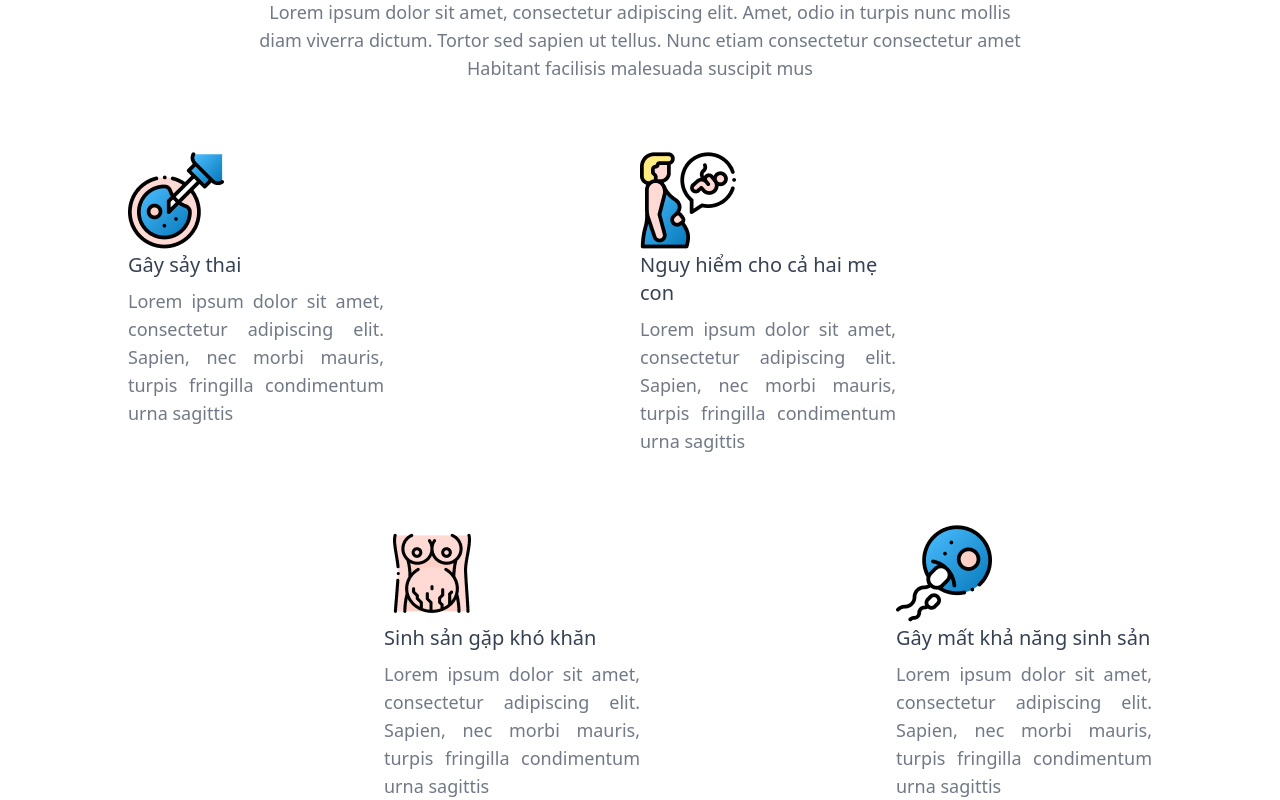
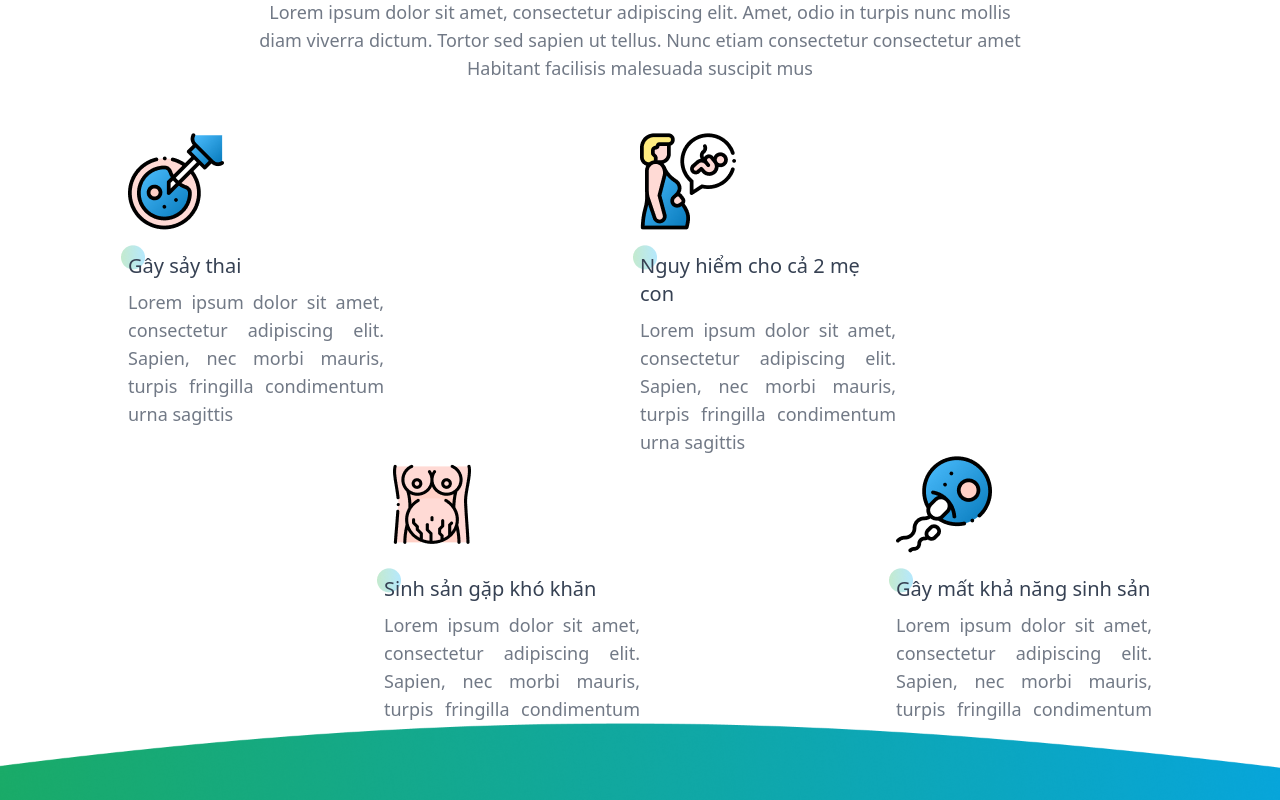
Before and after one commit to duykhanh8386/template3, a React (Vite) app: page / in a window 1280 px wide. Shown: the part 6280-7080 px from the top of the page. Built offline with nearby package versions, Linux system fonts and the light colour scheme; no server answers.

Commit message:
more fixed

```diff
--- a/src/Content/Footer.jsx
+++ b/src/Content/Footer.jsx
@@ -83,23 +83,12 @@ function Footer(){
   };
   return(
     <>
-    <div className="w-full  mb-[-3px] bg-white relative overflow-hidden">
+    <div className="w-full mb-[-3%] bg-white relative overflow-hidden">
   <img src={VectorFooter} alt="Footer" className="w-full " />
 </div>
     <footer className="relative bg-gradient-to-r w-full from-[#1CAB55] to-[#04A4EC] text-white  ">
   {/* Vùng vector bo cong phía trên */}
 
-
-
-{/* <!-- Overlay + Modal --> */}
-<div id="modalOverlay" class="fixed inset-0 bg-black/40 z-50 border-b-0 hidden justify-center items-start">
-  <div id="modalContent"
-       class="mt-10 w-[400px] bg-white p-6 rounded-lg shadow-lg opacity-0 translate-y-[-100px] transition-all duration-500 ease-in-out">
-    <h2 class="text-xl font-bold mb-4">Tiêu đề Modal</h2>
-    <p class="mb-4">Nội dung modal...</p>
-    <button onclick="closeModal()" class="bg-red-500 text-white px-4 py-2 rounded">Đóng</button>
-  </div>
-</div>
 
 
 
--- a/src/Content/Section10.jsx
+++ b/src/Content/Section10.jsx
@@ -2,14 +2,15 @@ import Frame from "../heplers/img/Section10/Frame.png"
 import Frame1 from "../heplers/img/Section10/Frame1.png"
 import Frame2 from "../heplers/img/Section10/Frame2.png"
 import Frame3 from "../heplers/img/Section10/Frame3.png"
+import Chambi from "../heplers/img/Section10/ChamBi.png"
 function Section10(){
   return(
     <>
-    <div className="4k:max-w-[75%] h-[700px] relative sm:max-w-[80%] max-w-[95%] mx-auto md:mt-[5%] 4k:mb-[10%] 2xl:mb-[5%] xl:mb-[15%] md:mb-[-5%]  mb4:mb-[-10%] mb2:mb-[10%] mb1:mb-[30%] ">
-      <div className="grid grid-cols-4  md:gap-y-[10%] gap-y-[5%] lg:gap-x-0 gap-x-[5%]">
+    <div className="4k:max-w-[75%] h-[700px] relative sm:max-w-[80%] max-w-[95%] mx-auto md:mt-[5%] 4k:mb-[5%] xl:mb-[5%] 2xl:mb-[%] lg:mb-[-10%] md:mb-[-5%]  mb4:mb-[-10%] mb2:mb-[10%] mb1:mb-[30%] ">
+      <div className="grid grid-cols-4  lg:gap-y-0 gap-y-[5%] lg:gap-x-0 gap-x-[5%]">
         <div className="col-span-4 mb4:text-center text-left">
-          <div className="grid grid-cols-8">
-            <div className="md:col-start-2 md:col-end-8 col-start-1 col-end-9">
+          <div className="grid grid-cols-8 pb-[5%]">
+            <div className="md:col-start-2 md:col-end-8 col-start-1  col-end-9">
               <p className="font-medium text-lg lg:text-xl xl:text-[22px] 2xl:text-2xl 4k:text-4xl mb-2">Hậu quả chuyển dạ và sinh non nếu không điều trị kịp thời</p>
               <p className="mt-0.5 text-[14px] lg:text-[12px]  text-gray-700 xl:text-lg opacity-70 4k:text-xl">Lorem ipsum dolor sit amet, consectetur adipiscing elit. Amet, odio in turpis nunc mollis diam viverra dictum. Tortor sed sapien ut tellus. Nunc etiam consectetur consectetur amet Habitant facilisis malesuada suscipit mus</p>
             </div>
@@ -18,10 +19,12 @@ function Section10(){
         </div>
 
         <div className="col-span-2 ">
-          <div className="grid grid-cols-2 ">
+          <div className="grid grid-cols-2 gap-y-5">
             <div className="col-start-1"><img src={Frame} alt="" /></div>
             <div className="lg:col-start-1 lg:col-span-1 col-span-2">
-              <p className="font-medium mt-0.5 text-[14px]  text-gray-700 xl:text-xl 4k:text-xl mb-2">Gây sảy thai</p>
+              <div className="font-medium mt-0.5 text-[14px] relative text-gray-700 xl:text-xl 4k:text-xl mb-2">
+                <div className="absolute left-[-7px] top-[-7px] z-0"><img src={Chambi} alt="Cham bi" className="w-full"/></div>
+                <div className="relative z-1">Gây sảy thai</div></div>
               <p className="mt-0.5 text-[14px] lg:text-[12px] text-justify text-gray-700 opacity-70 xl:text-lg 4k:text-xl">Lorem ipsum dolor sit amet, consectetur adipiscing elit. Sapien, nec morbi mauris, turpis fringilla condimentum urna sagittis </p>
             </div>
           </div>
@@ -30,10 +33,12 @@ function Section10(){
 
 
         <div className="col-span-2 ">
-          <div className="grid grid-cols-2 ">
+          <div className="grid grid-cols-2 gap-y-5">
             <div className="col-start-1"><img src={Frame1} alt="" /></div>
             <div className="lg:col-start-1 lg:col-span-1 col-span-2">
-              <p className="font-medium mt-0.5 text-[14px]  text-gray-700 xl:text-xl 4k:text-xl mb-2">Nguy hiểm cho cả hai mẹ con</p>
+              <div className="font-medium mt-0.5 text-[14px] relative text-gray-700 xl:text-xl 4k:text-xl mb-2">
+                <div className="absolute left-[-7px] top-[-7px] z-0"><img src={Chambi} alt="Cham bi" className="w-full"/></div>
+                <div className="relative z-1">Nguy hiểm cho cả 2 mẹ con</div></div>
               <p className="mt-0.5 text-[14px] lg:text-[12px] text-justify text-gray-700 opacity-70 xl:text-lg 4k:text-xl">Lorem ipsum dolor sit amet, consectetur adipiscing elit. Sapien, nec morbi mauris, turpis fringilla condimentum urna sagittis </p>
             </div>
           </div>
@@ -42,10 +47,12 @@ function Section10(){
 
 
         <div className="col-span-2 ">
-          <div className="grid grid-cols-2 ">
+          <div className="grid grid-cols-2 gap-y-5">
             <div className="lg:col-start-2 col-start-1"><img src={Frame2} alt="" /></div>
             <div className="lg:col-start-2 lg:col-span-1 col-span-2">
-              <p className="font-medium mt-0.5 text-[14px]  text-gray-700 xl:text-xl 4k:text-xl mb-2">Sinh sản gặp khó khăn</p>
+              <div className="font-medium mt-0.5 text-[14px] relative text-gray-700 xl:text-xl 4k:text-xl mb-2">
+                <div className="absolute left-[-7px] top-[-7px] z-0"><img src={Chambi} alt="Cham bi" className="w-full"/></div>
+                <div className="relative z-1">Sinh sản gặp khó khăn</div></div>
               <p className="mt-0.5 text-[14px] lg:text-[12px] text-justify text-gray-700 opacity-70 xl:text-lg 4k:text-xl">Lorem ipsum dolor sit amet, consectetur adipiscing elit. Sapien, nec morbi mauris, turpis fringilla condimentum urna sagittis </p>
             </div>
           </div>
@@ -54,10 +61,12 @@ function Section10(){
 
 
         <div className="col-span-2 ">
-          <div className="grid grid-cols-2 ">
+          <div className="grid grid-cols-2 gap-y-5">
             <div className="lg:col-start-2 col-start-1"><img src={Frame3} alt="" /></div>
             <div className="lg:col-start-2 col-start-1 lg:col-span-1 col-span-2">
-              <p className="font-medium mt-0.5 text-[14px]  text-gray-700 xl:text-xl 4k:text-xl mb-2">Gây mất khả năng sinh sản</p>
+              <div className="font-medium mt-0.5 text-[14px] relative text-gray-700 xl:text-xl 4k:text-xl mb-2">
+                <div className="absolute left-[-7px] top-[-7px] z-0"><img src={Chambi} alt="Cham bi" className="w-full"/></div>
+                <div className="relative z-1">Gây mất khả năng sinh sản</div></div>
               <p className="mt-0.5 text-[14px] lg:text-[12px] text-justify text-gray-700 opacity-70 xl:text-lg 4k:text-xl">Lorem ipsum dolor sit amet, consectetur adipiscing elit. Sapien, nec morbi mauris, turpis fringilla condimentum urna sagittis </p>
             </div>
           </div>
```
Also changed, not shown: src/heplers/img/Section10/ChamBi.png (added).
